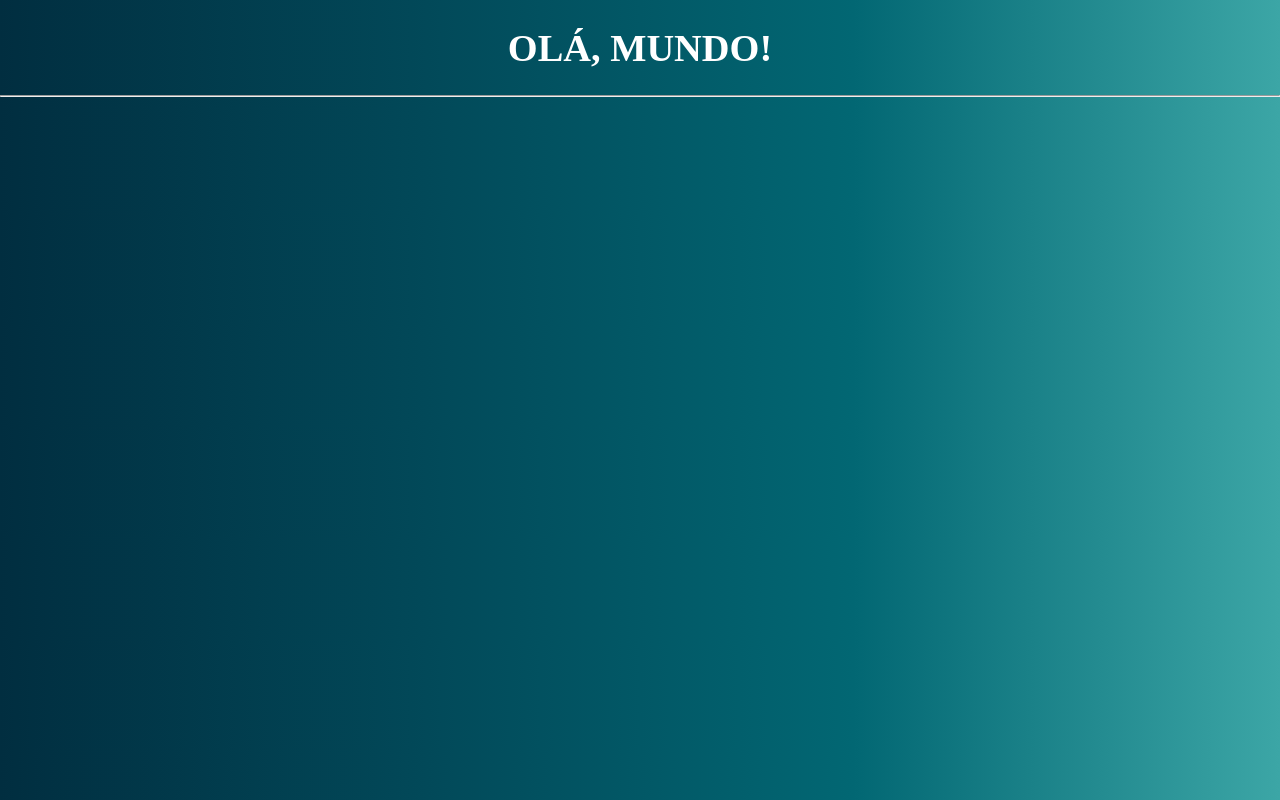
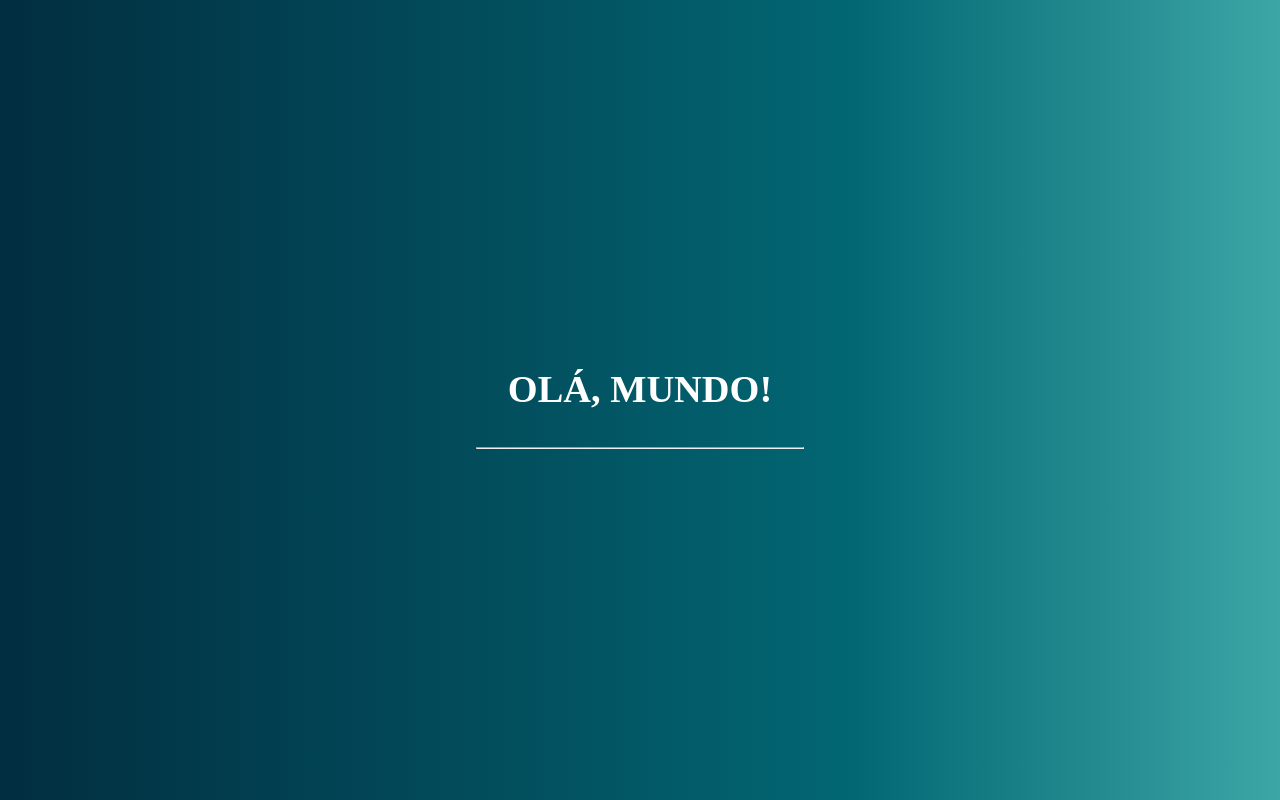
Before and after one commit to hum-kk/ola-mundo, a plain HTML site: page index.html in a window 1280 px wide. Drawn offline with Linux system fonts and the light colour scheme.

Commit message:
mudança pequena

```diff
--- a/index.html
+++ b/index.html
@@ -10,7 +10,15 @@
             color: white;
             font-size: larger;
             text-align: center;
-            margin: auto;
+            margin: 0;
+            height: 100vh; /* Definindo a altura do corpo como 100% da altura da viewport */
+            display: flex;
+            flex-direction: column;
+            justify-content: center;
+            align-items: center;
+        }
+        hr{
+            width: 17em;
         }
     </style>
 </head>
```
